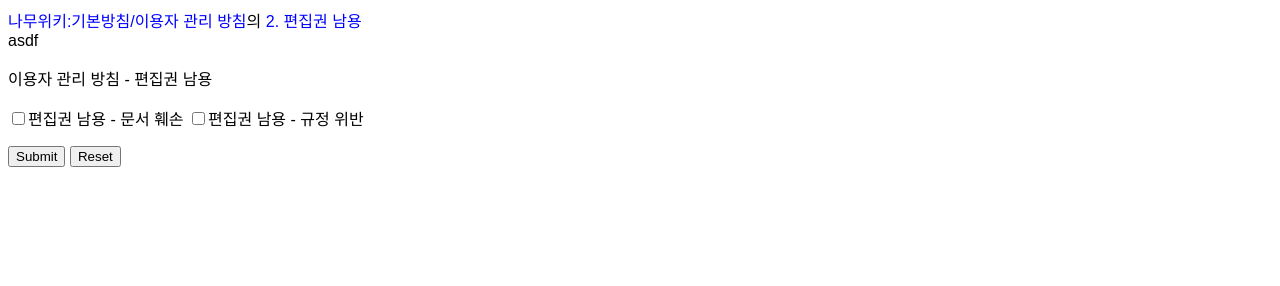
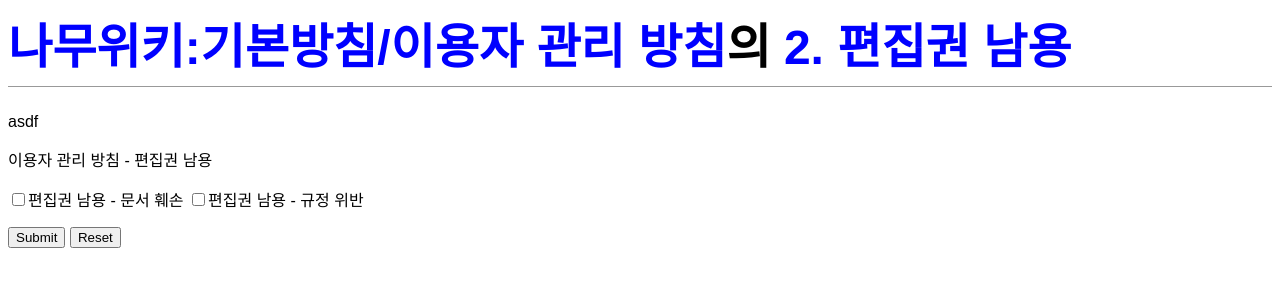
Before and after one commit to taky0413/rule-copyandpaste, a plain HTML site: page index.html in a window 1280 px wide. Drawn offline with Linux system fonts and the light colour scheme.

Commit message:
Update index.html

```diff
--- a/index.html
+++ b/index.html
@@ -15,7 +15,7 @@
       a:hover {text-decoration: underline; color: blue;}
     </style>
     <script>
-      document.write('<a href="https://namu.wiki/w/나무위키:기본방침/이용자 관리 방침">나무위키:기본방침/이용자 관리 방침</a>의 <a href="https://namu.wiki/w/나무위키:기본방침/이용자 관리 방침#편집권 남용">2. 편집권 남용</a>'+'<br>asdf');
+      document.write('<a href="https://namu.wiki/w/나무위키:기본방침/이용자 관리 방침">나무위키:기본방침/이용자 관리 방침</a>의 <a href="https://namu.wiki/w/나무위키:기본방침/이용자 관리 방침#편집권 남용">2. 편집권 남용</a>'.fontsize(10).bold()+'<br><hr style="height: 1px; background-color: #999999; border: none;" /><br>asdf');
     </script>
 </head>
 <body>
```
